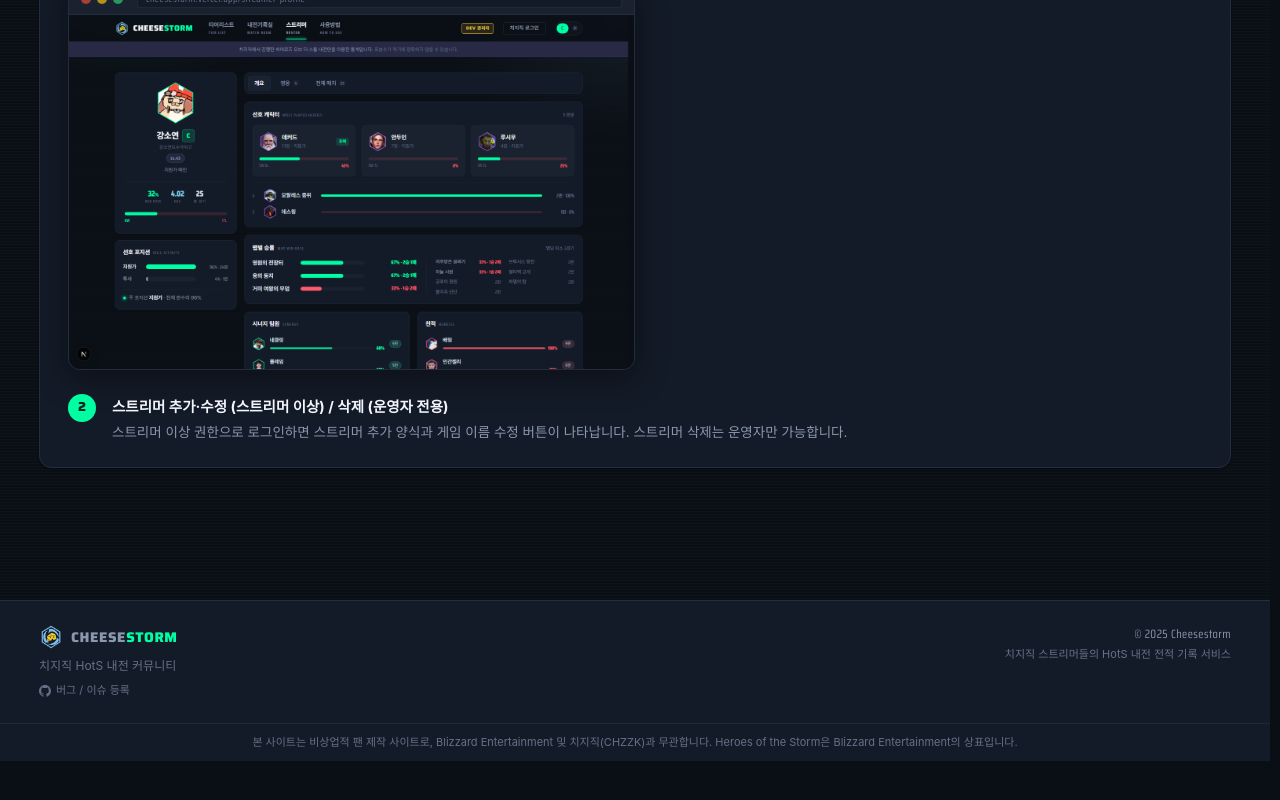
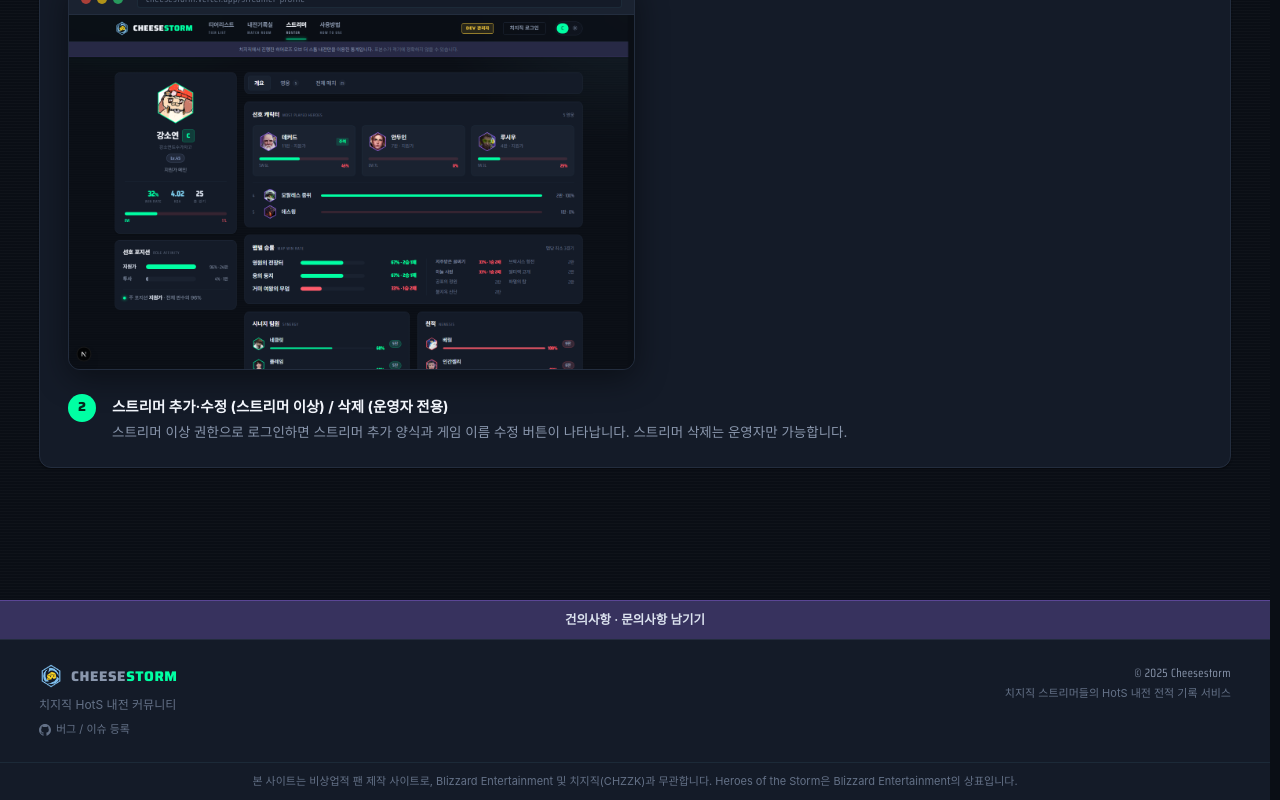
Before and after one commit to hongci9999/CheeseStorm-website, a Next.js app: page /guide in a window 1280 px wide. Shown: the part 4974-5774 px from the top of the page. Before the commit the page ends 5735 px from the top, so only its background shows below. Built offline with nearby package versions, Linux system fonts and the light colour scheme; no server answers; a web font is replaced by a local one.

Commit message:
feat: 가이드 페이지 스트리머 배너, 건의사항 링크 줄 추가
스트리머 설문 참여 유도를 위해 가이드 페이지에 등록 스트리머 전용
배너와 푸터 위 건의사항/문의사항 링크 줄을 추가. 모바일 하단탭에서
모의밴픽 항목 제거.

```diff
--- a/src/app/globals.css
+++ b/src/app/globals.css
@@ -96,3 +96,23 @@
 @media (prefers-reduced-motion: reduce) {
   .emblem-spinning { animation: none; }
 }
+
+/* 가이드 페이지 배너 — 본문(--container) 우측 여백 맨 위에 화면 고정.
+   여백이 부족한 화면에선 숨김 */
+.side-banner {
+  display: none;
+  position: fixed;
+  top: 140px;
+  right: 24px;
+  z-index: 30;
+}
+@media (min-width: 1600px) {
+  .side-banner { display: block; }
+}
+
+.feedback-bar {
+  text-decoration: none;
+}
+.feedback-bar:hover {
+  text-decoration: underline;
+}
--- a/src/app/guide/page.tsx
+++ b/src/app/guide/page.tsx
@@ -1,6 +1,7 @@
 import Link from 'next/link';
 import Image from 'next/image';
 import type { Metadata } from 'next';
+import { SideBanner } from '@/components/side-banner';
 
 export const metadata: Metadata = {
   title: '사용방법 | CHEESESTORM',
@@ -172,6 +173,8 @@
 export default function GuidePage() {
   return (
     <div>
+      <SideBanner />
+
       {/* 페이지 헤더 */}
       <div style={{ padding: 'var(--sp-7) 0 var(--sp-6)' }}>
         <h1 style={{
--- a/src/app/layout.tsx
+++ b/src/app/layout.tsx
@@ -94,6 +94,25 @@
           {children}
         </main>
         <BottomTabBar />
+        <a
+          href="https://forms.gle/Mi14BR45GoP9EU7C7"
+          target="_blank"
+          rel="noopener noreferrer"
+          className="feedback-bar"
+          style={{
+            display: 'block',
+            textAlign: 'center',
+            padding: '10px var(--sp-6)',
+            background: 'color-mix(in srgb, var(--hots-purple) 22%, var(--surface-raise))',
+            borderTop: '1px solid color-mix(in srgb, var(--hots-purple) 35%, transparent)',
+            fontFamily: 'var(--font-ui)',
+            fontSize: 12.5,
+            fontWeight: 600,
+            color: 'var(--text-high)',
+          }}
+        >
+          건의사항 · 문의사항 남기기
+        </a>
         <SiteFooter />
         <Suspense>
           <AuthToast />
--- a/src/components/bottom-tab-bar.tsx
+++ b/src/components/bottom-tab-bar.tsx
@@ -7,7 +7,6 @@
 const TAB_ITEMS = [
   { href: '/',          label: '티어리스트', icon: '★' },
   { href: '/matches',   label: '내전기록실', icon: '⚔' },
-  { href: '/mock-draft', label: '모의밴픽',  icon: '⚑' },
   { href: '/streamers', label: '스트리머',   icon: '◈' },
   { href: '/guide',     label: '사용방법',   icon: '?' },
 ] as const;
--- /dev/null
+++ b/src/components/side-banner.tsx
@@ -0,0 +1,27 @@
+'use client';
+
+// 가이드 페이지 전용 배너 — 등록된 스트리머(또는 운영자) 로그인 시에만 노출.
+// 본문 우측 여백 맨 위에 화면 고정(position:fixed) — guide/page.tsx에서만 렌더링.
+// 뷰포트 좁으면(우측 여백 부족) CSS로 숨김 — globals.css .side-banner 참고.
+
+import Image from 'next/image';
+import { useAuth } from '@/hooks/use-auth';
+
+const FORM_URL = 'https://forms.gle/Mi14BR45GoP9EU7C7';
+
+export function SideBanner() {
+  const { isStreamer } = useAuth();
+
+  if (!isStreamer) return null;
+
+  return (
+    <a
+      href={FORM_URL}
+      target="_blank"
+      rel="noopener noreferrer"
+      className="side-banner"
+    >
+      <Image src="/banner/banner.png" alt="설문 참여" width={160} height={397} priority={false} />
+    </a>
+  );
+}
```
Also changed, not shown: public/banner/banner.png (added).
